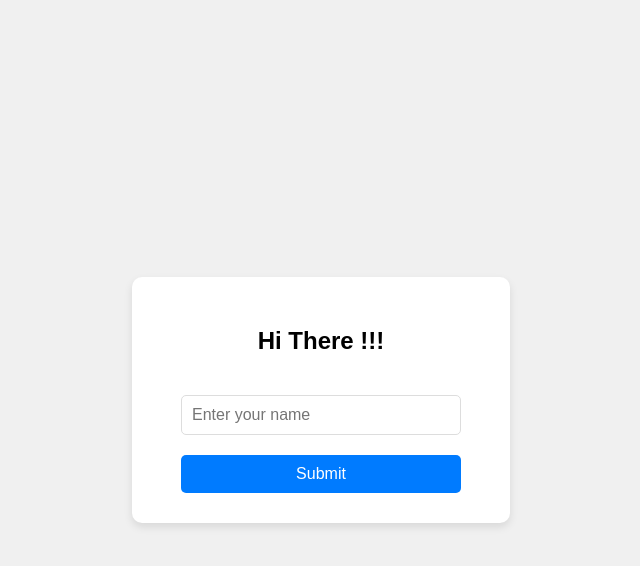
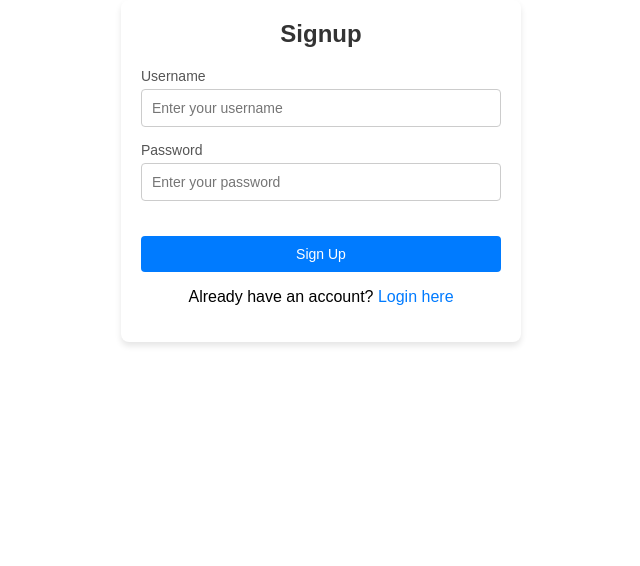
Before and after one commit to K-Senthil-Shunmugam/realms-of-discovery-front-end, a React (Create React App) app: page / in a window 1280 px wide. Shown: the top 566 px of the page, without its empty margins (319-959 px from the left). Built offline with nearby package versions, Linux system fonts and the light colour scheme.

Commit message:
Update 2 files
- /src/App.js
- /src/App.css

```diff
--- a/src/App.css
+++ b/src/App.css
@@ -1,6 +1,6 @@
-/* App.css */
+/* App.css
 
-/* Overall page styling */
+/* Overall page styling
 body {
   margin: 0;
   font-family: 'Arial', sans-serif;
@@ -12,7 +12,7 @@ body {
   text-align: center;
 }
 
-/* Main container for centering the content */
+/* Main container for centering the content
 .App {
   background-color: #fff;
   padding: 30px;
@@ -23,14 +23,14 @@ body {
   box-sizing: border-box;
 }
 
-/* Header */
+/* Header
 .App-header {
   display: flex;
   flex-direction: column;
   align-items: center;
 }
 
-/* Input field styling */
+/* Input field styling
 .App-input {
   padding: 10px;
   margin: 20px 0;
@@ -47,7 +47,7 @@ body {
   border-color: #007bff;
 }
 
-/* Button styling */
+/* Button styling
 .App-button {
   background-color: #007bff;
   color: #fff;
@@ -65,7 +65,7 @@ body {
   background-color: #0056b3;
 }
 
-/* Message styling */
+/* Message styling
 p {
   margin-top: 20px;
   color: #333;
@@ -73,3 +73,116 @@ p {
   font-weight: 500;
   line-height: 1.5;
 }
+
+*/
+
+.signup-container {
+  font-family: Arial, sans-serif;
+  background-color: #f4f4f9;
+  margin: 0 auto;
+  padding: 20px;
+  width: 100%;
+  max-width: 400px;
+  box-shadow: 0 4px 6px rgba(0, 0, 0, 0.1);
+  border-radius: 8px;
+  background: white;
+  box-sizing: border-box;
+}
+
+.header {
+  text-align: center;
+  margin-bottom: 20px;
+}
+
+.header h1 {
+  margin: 0;
+  font-size: 24px;
+  color: #333;
+}
+
+.signup-form {
+  display: flex;
+  flex-direction: column;
+}
+
+.input-group {
+  margin-bottom: 15px;
+}
+
+label {
+  font-size: 14px;
+  color: #555;
+  margin-bottom: 5px;
+  display: block;
+}
+
+input[type="text"],
+input[type="password"] {
+  width: 100%;
+  padding: 10px;
+  font-size: 14px;
+  border: 1px solid #ccc;
+  border-radius: 4px;
+  box-sizing: border-box;
+}
+
+.password-strength {
+  margin-top: 5px;
+  font-size: 12px;
+}
+
+.strength-bar {
+  height: 5px;
+  border-radius: 2px;
+  margin-top: 2px;
+}
+
+.strength-bar.weak {
+  width: 30%;
+  background: red;
+}
+
+.strength-bar.medium {
+  width: 60%;
+  background: orange;
+}
+
+.strength-bar.strong {
+  width: 100%;
+  background: green;
+}
+
+.error-message {
+  color: red;
+  font-size: 12px;
+  margin-top: 5px;
+}
+
+button {
+  background: #007bff;
+  color: white;
+  padding: 10px;
+  font-size: 14px;
+  border: none;
+  border-radius: 4px;
+  cursor: pointer;
+  margin-top: 10px;
+}
+
+button:hover {
+  background: #0056b3;
+}
+
+.login-link {
+  text-align: center;
+  margin-top: 10px;
+}
+
+.login-link a {
+  text-decoration: none;
+  color: #007bff;
+}
+
+.login-link a:hover {
+  text-decoration: underline;
+}
--- a/src/App.js
+++ b/src/App.js
@@ -1,46 +1,159 @@
-import './App.css';
-import { useState } from 'react';
-import axios from 'axios';
+// import './App.css';
+// import { useState } from 'react';
+// import axios from 'axios';
 
-function App() {
-  const [name, setName] = useState('');
-  const [message, setMessage] = useState(''); // State to hold the message from Flask
+// function App() {
+//   const [name, setName] = useState('');
+//   const [message, setMessage] = useState(''); // State to hold the message from Flask
 
-  const handleSubmit = async (e) => {
+//   const handleSubmit = async (e) => {
+//     e.preventDefault();
+//     try {
+//       const response = await axios.post('http://192.168.192.25:5000/add-name', { name });
+//       if (response.status === 200) {
+//         setMessage(response.data.message); // Update message with the server response
+//       } else {
+//         setMessage('Failed to submit name.');
+//       }
+//     } catch (error) {
+//       console.error('Error:', error);
+//       setMessage('An error occurred while submitting the name.');
+//     }
+//   };
+
+//   return (
+//     <div className="App">
+//       <header className="App-header">
+//         <form onSubmit={handleSubmit}>
+//           <h2>Hi There !!!</h2>
+//           <input
+//             type="text"
+//             placeholder="Enter your name"
+//             className="App-input"
+//             value={name}
+//             onChange={(e) => setName(e.target.value)}
+//           />
+//           <button type="submit" className="App-button">
+//             Submit
+//           </button>
+//         </form>
+//         {message && <p>{message}</p>} {/* Display the message */}
+//       </header>
+//     </div>
+//   );
+// }
+
+// export default App;
+
+import React, { useState } from "react";
+import "./SignupPage.css";
+
+const SignupPage = () => {
+  const [username, setUsername] = useState("");
+  const [password, setPassword] = useState("");
+  const [usernameError, setUsernameError] = useState(false);
+  const [passwordError, setPasswordError] = useState(false);
+  const [formError, setFormError] = useState(false);
+  const [passwordStrength, setPasswordStrength] = useState("");
+
+  // Debounce function
+  const debounce = (func, delay) => {
+    let timer;
+    return (...args) => {
+      clearTimeout(timer);
+      timer = setTimeout(() => func(...args), delay);
+    };
+  };
+
+  // Password strength checker
+  const checkPasswordStrength = debounce((value) => {
+    if (value.length < 6) {
+      setPasswordStrength("weak");
+    } else if (value.length < 10) {
+      setPasswordStrength("medium");
+    } else {
+      setPasswordStrength("strong");
+    }
+  }, 300);
+
+  const handleSubmit = (e) => {
     e.preventDefault();
-    try {
-      const response = await axios.post('http://192.168.192.25:5000/add-name', { name });
-      if (response.status === 200) {
-        setMessage(response.data.message); // Update message with the server response
-      } else {
-        setMessage('Failed to submit name.');
-      }
-    } catch (error) {
-      console.error('Error:', error);
-      setMessage('An error occurred while submitting the name.');
+
+    let hasError = false;
+
+    if (!username) {
+      setUsernameError(true);
+      hasError = true;
+    } else {
+      setUsernameError(false);
+    }
+
+    if (!password) {
+      setPasswordError(true);
+      hasError = true;
+    } else {
+      setPasswordError(false);
+    }
+
+    if (hasError) {
+      setFormError(true);
+    } else {
+      setFormError(false);
+      alert("Form submitted successfully!");
+      // Add logic for submission, e.g., API call
     }
   };
 
   return (
-    <div className="App">
-      <header className="App-header">
-        <form onSubmit={handleSubmit}>
-          <h2>Hi There !!!</h2>
+    <div className="signup-container">
+      <div className="header">
+        <h1>Signup</h1>
+      </div>
+      <form onSubmit={handleSubmit} className="signup-form">
+        <div className="input-group">
+          <label htmlFor="username">Username</label>
           <input
             type="text"
-            placeholder="Enter your name"
-            className="App-input"
-            value={name}
-            onChange={(e) => setName(e.target.value)}
+            id="username"
+            value={username}
+            onChange={(e) => setUsername(e.target.value)}
+            placeholder="Enter your username"
           />
-          <button type="submit" className="App-button">
-            Submit
-          </button>
-        </form>
-        {message && <p>{message}</p>} {/* Display the message */}
-      </header>
+          {usernameError && (
+            <p className="error-message">Username is required.</p>
+          )}
+        </div>
+        <div className="input-group">
+          <label htmlFor="password">Password</label>
+          <input
+            type="password"
+            id="password"
+            value={password}
+            onChange={(e) => {
+              setPassword(e.target.value);
+              checkPasswordStrength(e.target.value);
+            }}
+            placeholder="Enter your password"
+          />
+          <div className="password-strength">
+            <div className={`strength-bar ${passwordStrength}`}></div>
+          </div>
+          {passwordError && (
+            <p className="error-message">Password is required.</p>
+          )}
+        </div>
+        <button type="submit">Sign Up</button>
+        {formError && (
+          <p className="error-message">Please fix the errors above.</p>
+        )}
+      </form>
+      <div className="login-link">
+        <p>
+          Already have an account? <a href="/login">Login here</a>
+        </p>
+      </div>
     </div>
   );
-}
+};
 
-export default App;
+export default SignupPage;
```
